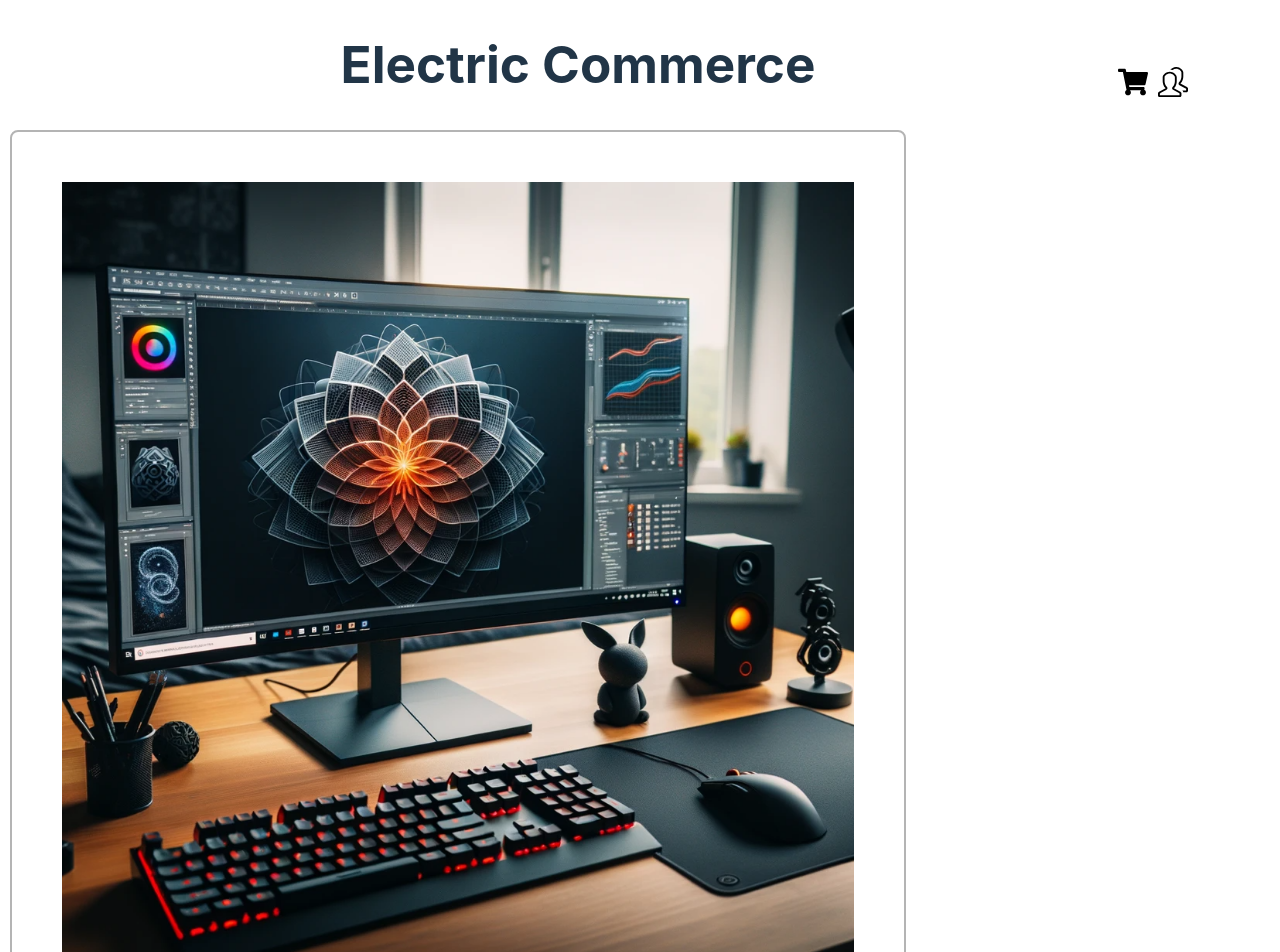
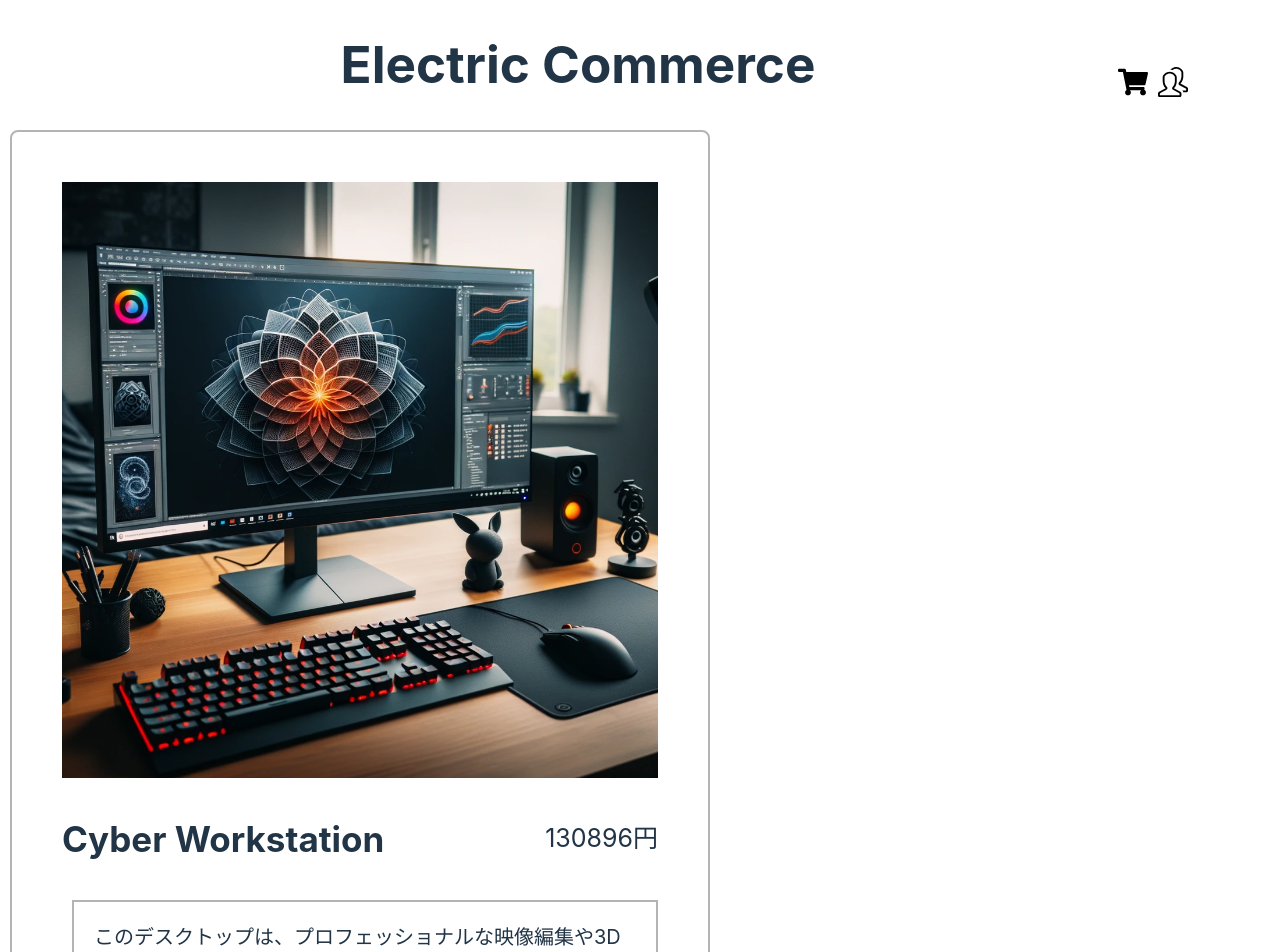
Before and after one commit to kip2/E-Commerce-Site-React, a React (Vite) app in the folder app/: page / in a window 1280 px wide. Shown: the top 952 px of the page. Built offline with nearby package versions, Linux system fonts and the light colour scheme.

Commit message:
fix: priceの文字サイズ変更

```diff
--- a/app/src/components/molecules/InfomationCard.tsx
+++ b/app/src/components/molecules/InfomationCard.tsx
@@ -23,7 +23,7 @@ const InformationCard: React.FC<InformationCard> = ({ name, imgUrl, price, descr
         <img src={imgUrl} />
         <div className="name-and-price">
             <p className="product-name">{name}</p>
-            <p>{price}円</p>
+            <p className="product-price">{price}円</p>
         </div>
         <div className="description">
             {description}
--- a/app/src/components/molecules/InformationCard.css
+++ b/app/src/components/molecules/InformationCard.css
@@ -1,5 +1,6 @@
 .card {
     width: 70%;
+    max-width: 700px;
     border: solid 2px #b4b4b4;
     border-radius: 8px;
     padding: 50px 50px 20px 50px;
@@ -25,6 +26,10 @@ img{
     font-weight: bold;
 }
 
+.product-price {
+    font-size: 25px;
+}
+
 .description {
     font-size: 20px;
     border: solid 2px #b4b4b4;
```
